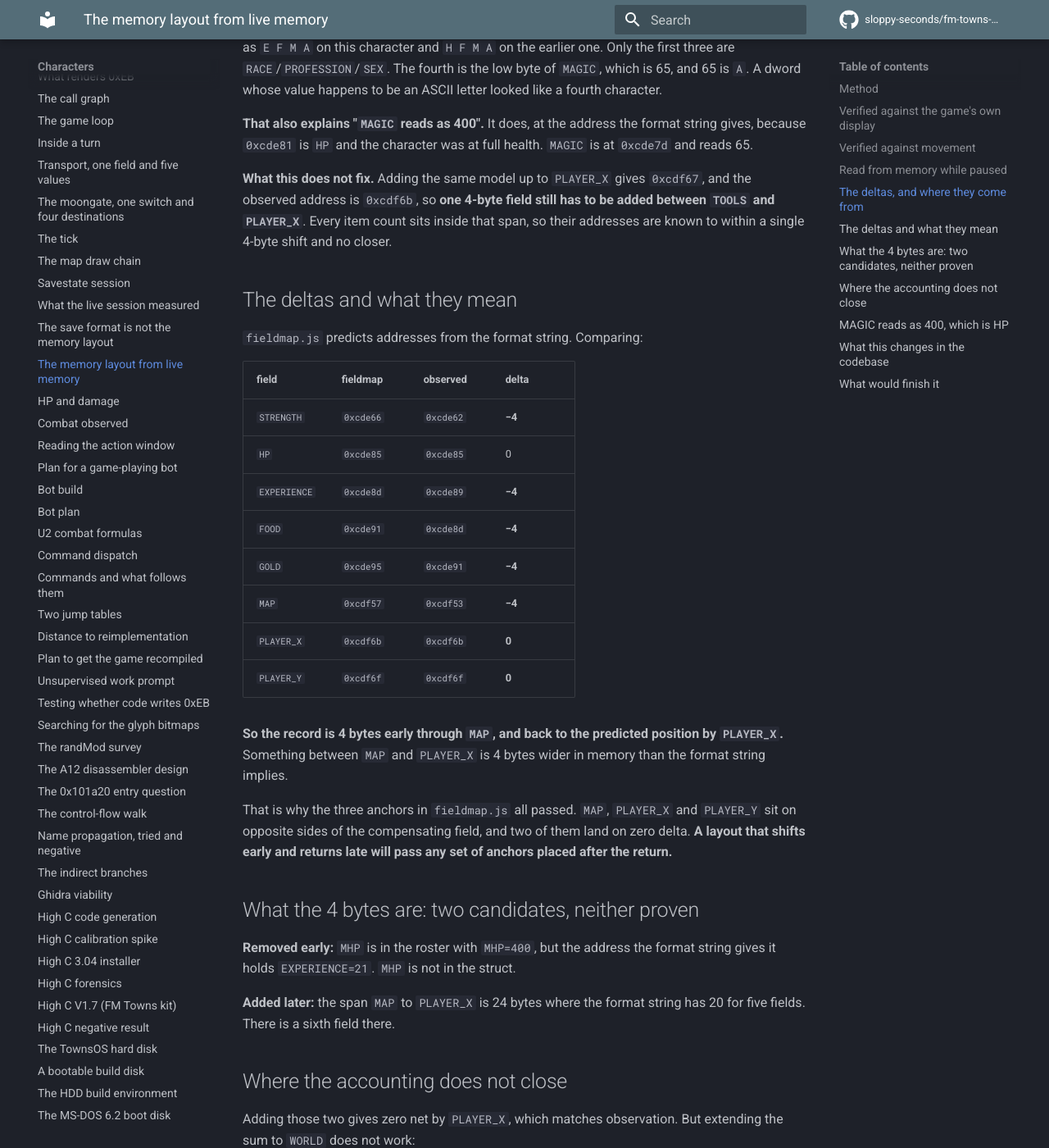
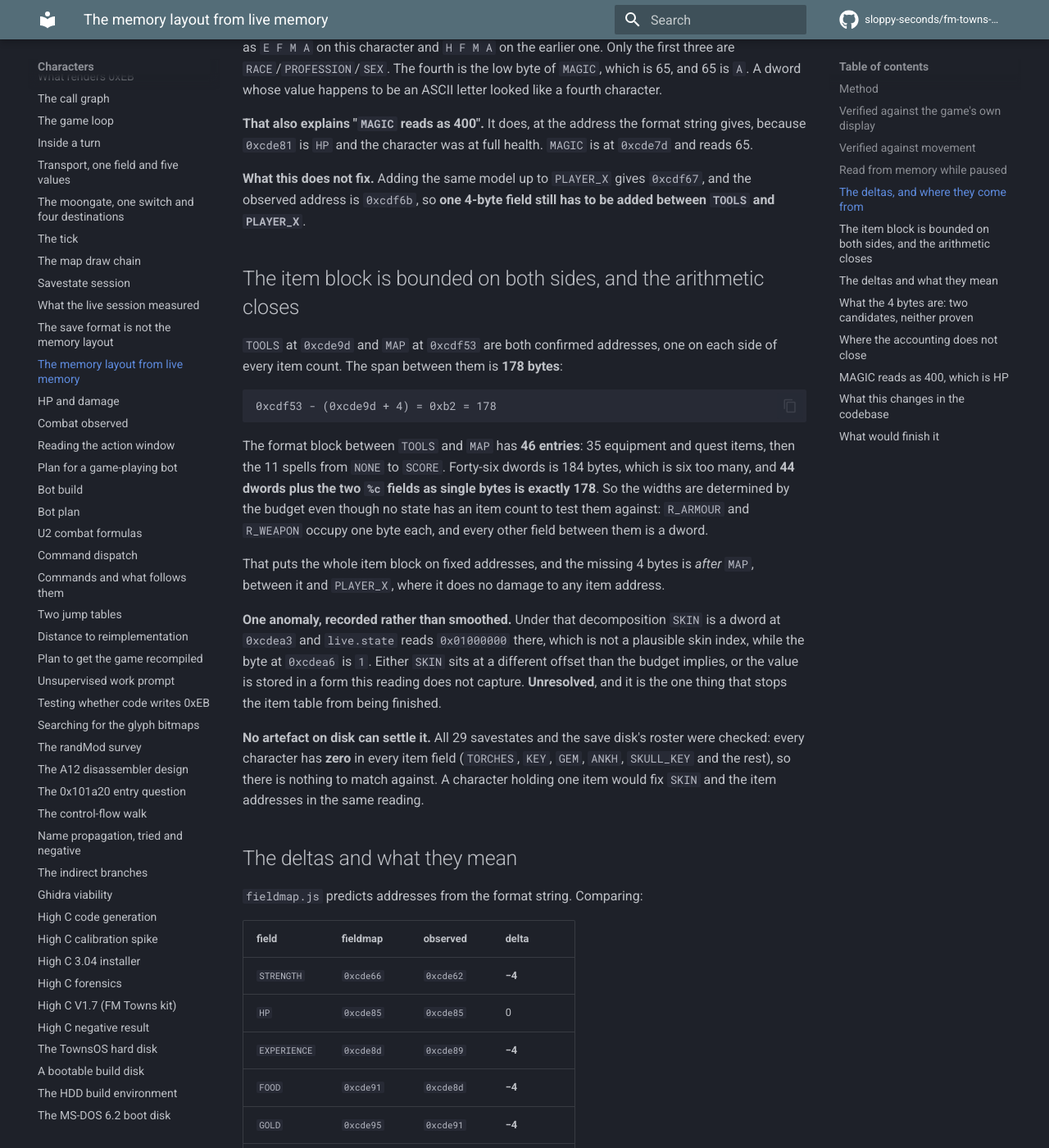
Before and after one commit to sloppy-seconds/fm-towns-ultima, an MkDocs documentation site: the page built from docs/live-fieldmap.md, in a window 1280 px wide and 1400 px high, scrolled down 2819 px. Shown: the whole window at 82% size. Built offline with MkDocs 1.6.1 and Material for MkDocs 9.7.7, drawn with Linux system fonts in a browser that asks for light colours; comment, search, counter and statistics services are not loaded.

Commit message:
The item block is bounded on both sides: 46 entries, 178 bytes, 44 dwords and 2 bytes
TOOLS at 0xcde9d and MAP at 0xcdf53 are both confirmed, one on each side of every
item count, so the span between them is fixed at 178 bytes. The format block has 46
entries between those two names, which is 184 bytes as dwords and exactly 178 with
R_ARMOUR and R_WEAPON as single bytes. The widths are therefore determined by the
byte budget rather than by guessing, and the missing 4 bytes is after MAP, between
it and PLAYER_X, where it moves no item address.

Recorded rather than smoothed: under that decomposition SKIN is a dword at 0xcdea3
and reads 0x01000000 in live.state, which is not a plausible skin index, so one
thing about the block is still wrong.

And the reason it cannot be closed from what is on disk: all 29 savestates and the
save disk roster were checked and every character has zero in every item field. One
character holding one item would settle SKIN and the item addresses together.

````diff
--- a/docs/live-fieldmap.md
+++ b/docs/live-fieldmap.md
@@ -99,8 +99,35 @@ dword whose value happens to be an ASCII letter looked like a fourth character.
 
 **What this does not fix.** Adding the same model up to `PLAYER_X` gives `0xcdf67`, and the observed
 address is `0xcdf6b`, so **one 4-byte field still has to be added between `TOOLS` and `PLAYER_X`**.
-Every item count sits inside that span, so their addresses are known to within a single 4-byte shift and
-no closer.
+
+## The item block is bounded on both sides, and the arithmetic closes
+
+`TOOLS` at `0xcde9d` and `MAP` at `0xcdf53` are both confirmed addresses, one on each side of every
+item count. The span between them is **178 bytes**:
+
+```
+0xcdf53 - (0xcde9d + 4) = 0xb2 = 178
+```
+
+The format block between `TOOLS` and `MAP` has **46 entries**: 35 equipment and quest items, then the
+11 spells from `NONE` to `SCORE`. Forty-six dwords is 184 bytes, which is six too many, and
+**44 dwords plus the two `%c` fields as single bytes is exactly 178**. So the widths are determined by
+the budget even though no state has an item count to test them against: `R_ARMOUR` and `R_WEAPON`
+occupy one byte each, and every other field between them is a dword.
+
+That puts the whole item block on fixed addresses, and the missing 4 bytes is *after* `MAP`, between
+it and `PLAYER_X`, where it does no damage to any item address.
+
+**One anomaly, recorded rather than smoothed.** Under that decomposition `SKIN` is a dword at
+`0xcdea3` and `live.state` reads `0x01000000` there, which is not a plausible skin index, while the
+byte at `0xcdea6` is `1`. Either `SKIN` sits at a different offset than the budget implies, or the
+value is stored in a form this reading does not capture. **Unresolved**, and it is the one thing that
+stops the item table from being finished.
+
+**No artefact on disk can settle it.** All 29 savestates and the save disk's roster were checked: every
+character has **zero** in every item field (`TORCHES`, `KEY`, `GEM`, `ANKH`, `SKULL_KEY` and the rest),
+so there is nothing to match against. A character holding one item would fix `SKIN` and the item
+addresses in the same reading.
 
 ## The deltas and what they mean
 
````
